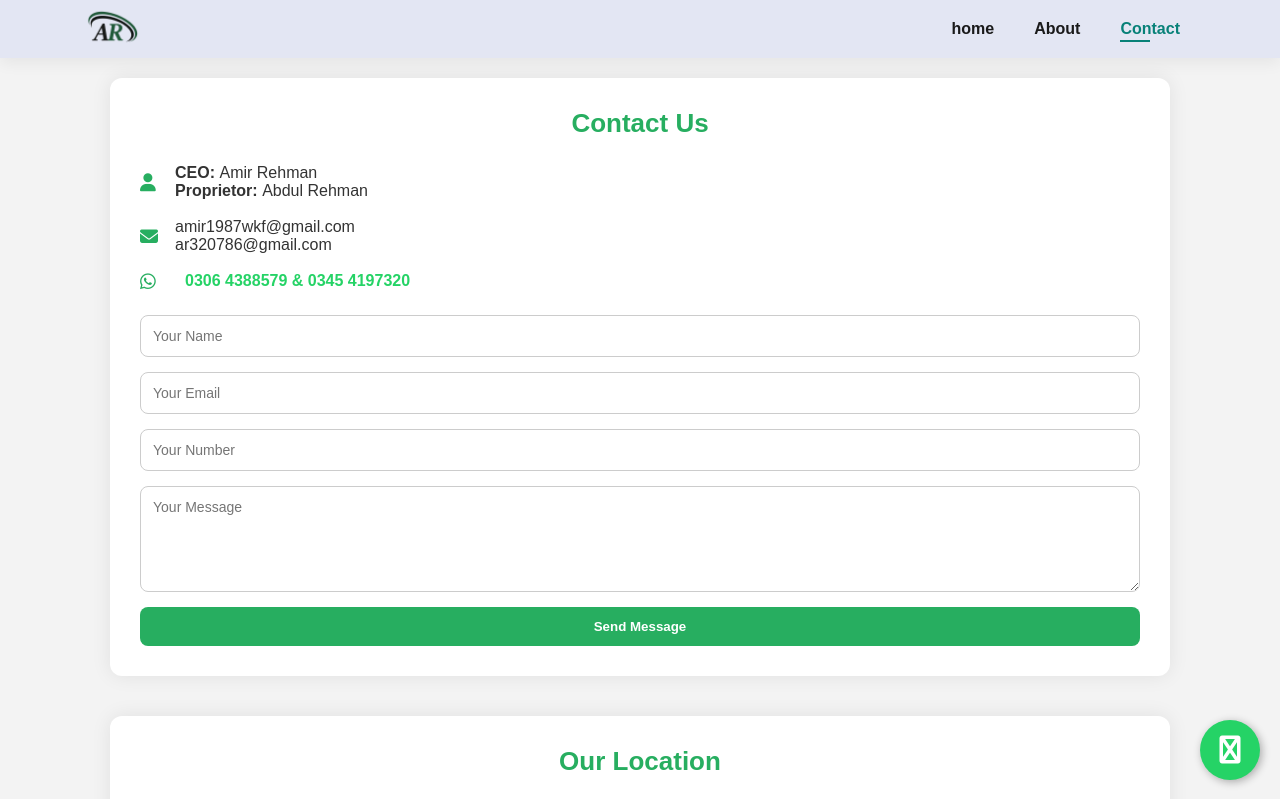
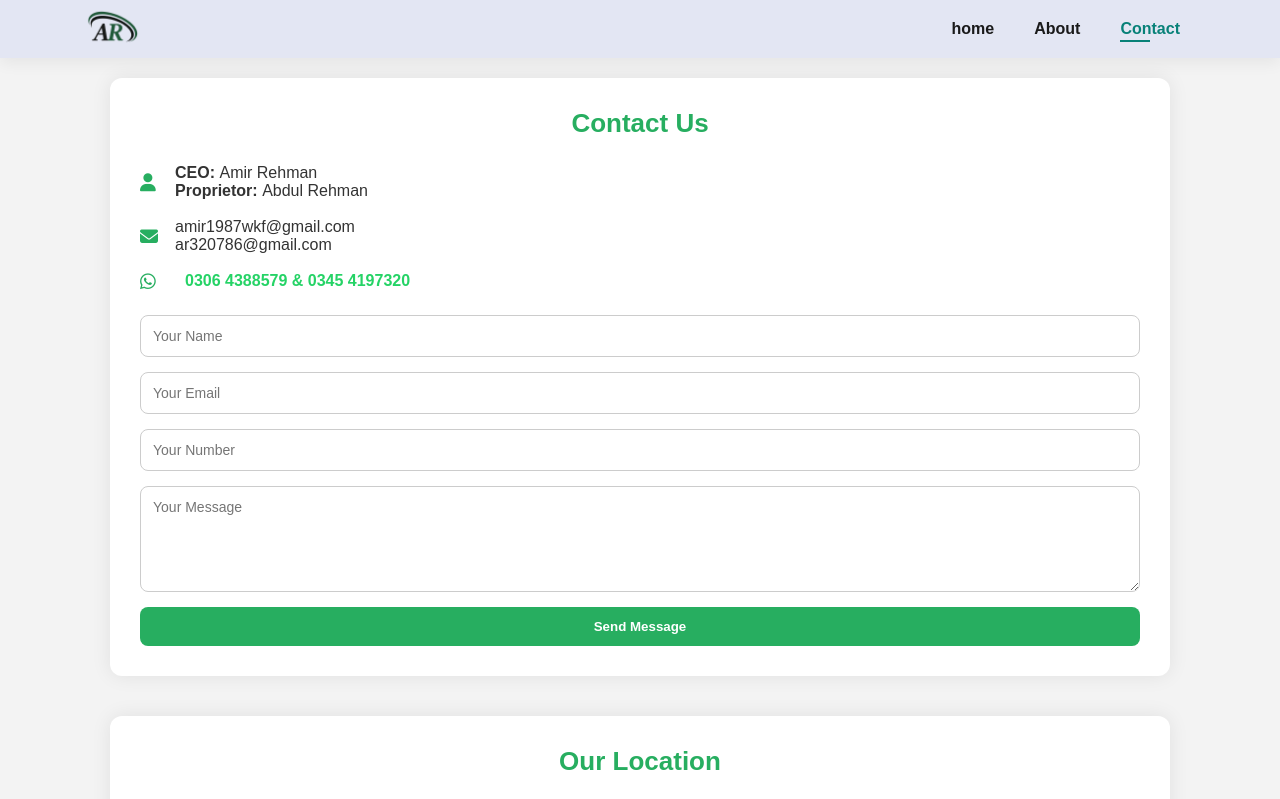
Before and after one commit to Ka208-coder/AR-packging-solutions, a plain HTML site: page contect.html in a window 1280 px wide. Drawn offline with Linux system fonts and the light colour scheme; a web font is replaced by a local one.

Commit message:
fully updated

```diff
--- a/contect.html
+++ b/contect.html
@@ -204,9 +204,7 @@
     <script src="js/main.js"></script>
     <!-- WhatsApp Floating Button -->
     <!-- WhatsApp Floating Button -->
-    <a href="https://wa.me/923064388579" class="whatsapp-float" target="_blank">
-        <i class="fa fa-whatsapp whatsapp-icon"></i>
-    </a>
+
     <script>
     function redirectCategory(selectElement) {
         const selectedValue = selectElement.value;
```
